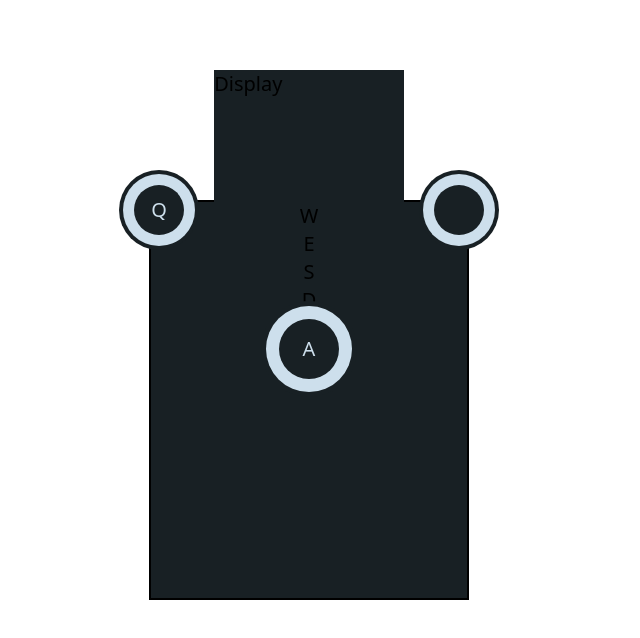
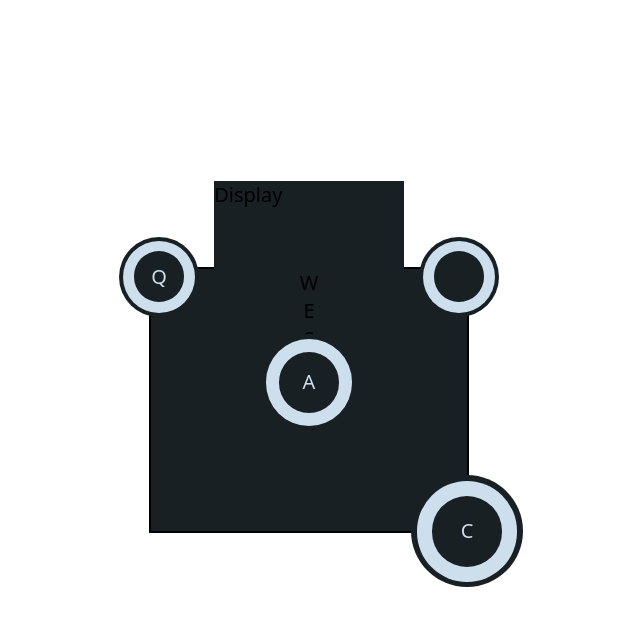
Before and after one commit to kimjisena/drum-machine, a React (Create React App) app: page / in a window 1280 px wide. Shown: the top 638 px of the page, without its empty margins (331-971 px from the left). Built offline with nearby package versions, Linux system fonts and the light colour scheme; a web font is replaced by a local one.

Commit message:
implement maxpad

```diff
--- a/src/App.jsx
+++ b/src/App.jsx
@@ -3,7 +3,7 @@ import React from "react";
 function App() {
   return (
     <div className={`app w-full h-[100vh] flex flex-col justify-center items-center`}>
-      <div id="drum-machine" className={`relative flex flex-col items-center w-1/4 h-1/2 text-xl border-2 bg-black-one`}>
+      <div id="drum-machine" className={`relative flex flex-col items-center w-1/4 h-1/3 text-xl border-2 bg-black-one`}>
         <div id="display" className={`absolute bottom-full w-3/5 h-1/3 bg-black-one`}>Display</div>
 
         <div className={`pad absolute -left-8 -top-8 flex justify-center items-center bg-black-one rounded-full w-20 h-20`}>
@@ -56,10 +56,16 @@ function App() {
           X
           <audio id="X" src="" className={`clip`}></audio>
         </div>
-        <div id="tom2" className={`drum-pad`}>
-          C
-          <audio id="C" src="" className={`clip`}></audio>
+
+        <div className={`pad absolute -bottom-14 -right-14 flex justify-center items-center bg-black-one rounded-full w-28 h-28`}>
+          <div className={`flex justify-center items-center w-[90%] h-[90%] bg-white rounded-full`}>
+            <div id="tom2" className={`drum-pad flex justify-center items-center w-[70%] h-[70%] bg-black-one rounded-full text-white`}>
+              C
+              <audio id="C" src="" className={`clip`}></audio>
+            </div>
+          </div>
         </div>
+
       </div>
     </div>
   );
--- /dev/null
+++ b/src/components/MaxPad.jsx
@@ -0,0 +1,18 @@
+import React from 'react';
+
+function MaxPad() {
+  return (
+    <>
+        <div className={`pad absolute -bottom-14 -right-14 flex justify-center items-center bg-black-one rounded-full w-28 h-28`}>
+          <div className={`flex justify-center items-center w-[90%] h-[90%] bg-white rounded-full`}>
+            <div id="tom2" className={`drum-pad flex justify-center items-center w-[70%] h-[70%] bg-black-one rounded-full text-white`}>
+              C
+              <audio id="C" src="" className={`clip`}></audio>
+            </div>
+          </div>
+        </div>
+    </>
+  )
+}
+
+export default MaxPad;
--- a/src/components/MiniPad.jsx
+++ b/src/components/MinPad.jsx
@@ -1,6 +1,6 @@
 import React from 'react';
 
-function MiniPad() {
+function MinPad() {
   return (
     <>
         <div className={`pad absolute -left-8 -top-8 flex justify-center items-center bg-black-one rounded-full w-20 h-20`}>
@@ -15,4 +15,4 @@ function MiniPad() {
   );
 }
 
-export default MiniPad;
+export default MinPad;
```
